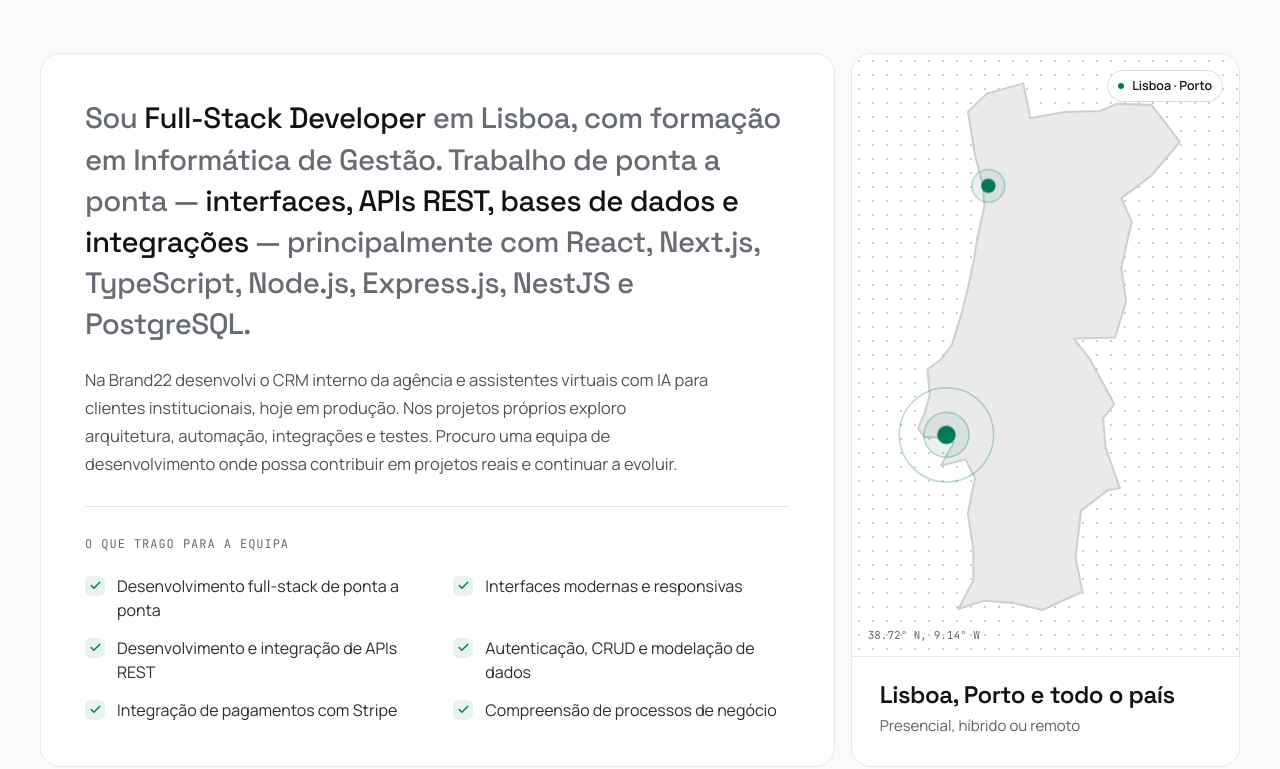
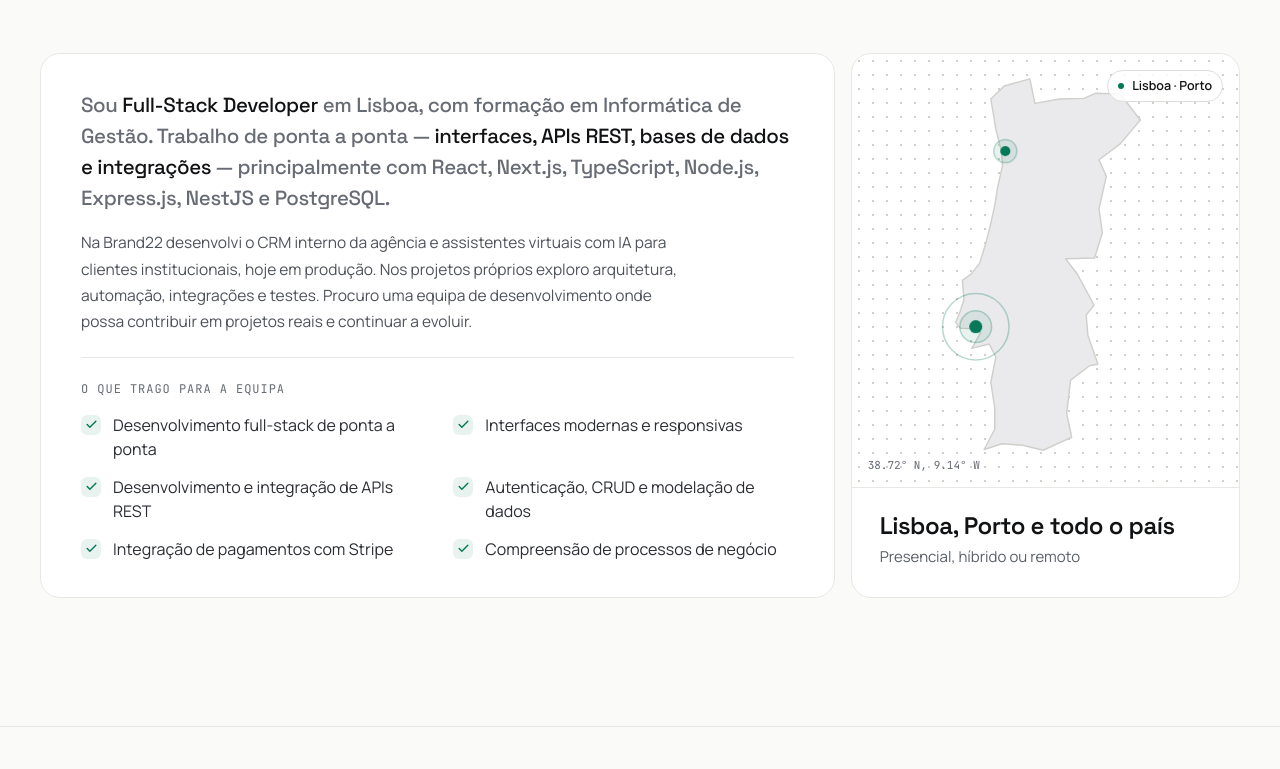
Before and after one commit to anderson-fullstack-developer/portf-lio-, a plain HTML site: page index.html in a window 1280 px wide. Shown: the part 1448-2217 px from the top of the page. Drawn offline with nearby package versions, Linux system fonts and the light colour scheme; animation ran at ten frames a second.

Commit message:
Sobre: texto de apresentação mais pequeno e cartão mais compacto

```diff
--- a/assets/css/index.css
+++ b/assets/css/index.css
@@ -1045,16 +1045,16 @@ kbd {
 .bento-main {
   grid-column: span 2;
   grid-row: span 2;
-  padding: 44px;
+  padding: 36px 40px;
   display: flex;
   flex-direction: column;
-  gap: 28px;
+  gap: 22px;
 }
 
 .bento-statement {
   font-family: var(--font-display);
-  font-size: clamp(22px, 2.3vw, 30px);
-  line-height: 1.4;
+  font-size: clamp(18px, 1.6vw, 22px);
+  line-height: 1.5;
   font-weight: 500;
   letter-spacing: -0.02em;
   color: var(--subtle);
@@ -1066,9 +1066,9 @@ kbd {
 }
 
 .bento-text {
-  margin-top: -8px;
-  max-width: 62ch;
-  font-size: 16.5px;
+  margin-top: -6px;
+  max-width: 64ch;
+  font-size: 15.5px;
   line-height: 1.7;
   color: var(--muted);
 }
--- a/index.html
+++ b/index.html
@@ -47,9 +47,9 @@
   <link rel="preload" href="assets/fonts/manrope-latin.woff2" as="font" type="font/woff2" crossorigin>
   <link rel="preload" href="assets/fonts/space-grotesk-latin.woff2" as="font" type="font/woff2" crossorigin>
   <link rel="preload" as="image" href="assets/img/profile/an-portrait.webp" type="image/webp">
-  <link rel="stylesheet" href="assets/css/index.css?v=20261027">
+  <link rel="stylesheet" href="assets/css/index.css?v=20261028">
   <script defer src="https://cdn.jsdelivr.net/npm/emailjs-com@3/dist/email.min.js"></script>
-  <script defer src="assets/js/index.js?v=20261027"></script>
+  <script defer src="assets/js/index.js?v=20261028"></script>
   <script data-goatcounter="https://andersonneto.goatcounter.com/count" async src="https://gc.zgo.at/count.js"></script>
 
   <script type="application/ld+json">
```
Also changed, not shown: en.html (+2 -2 lines), freelancer.html (+2 -2 lines).
